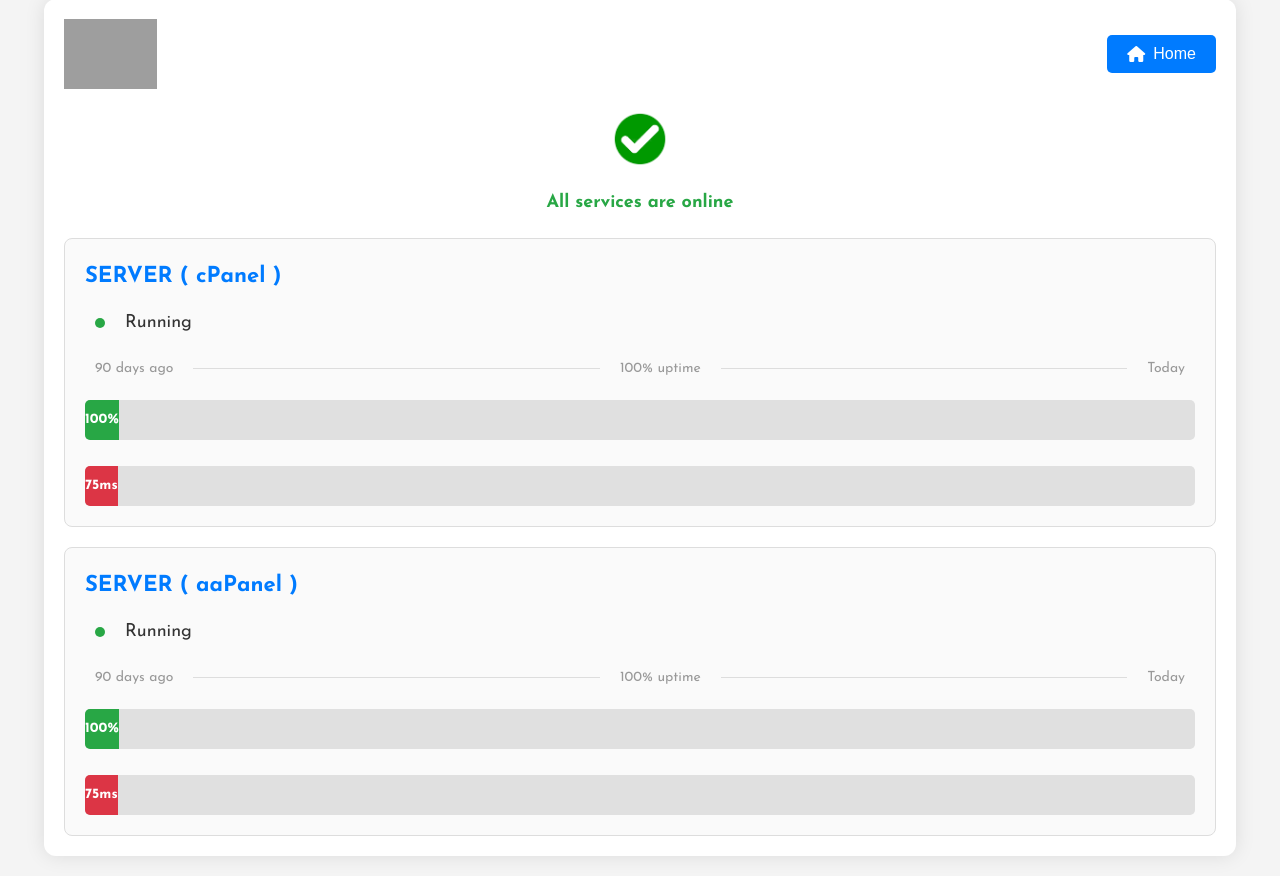
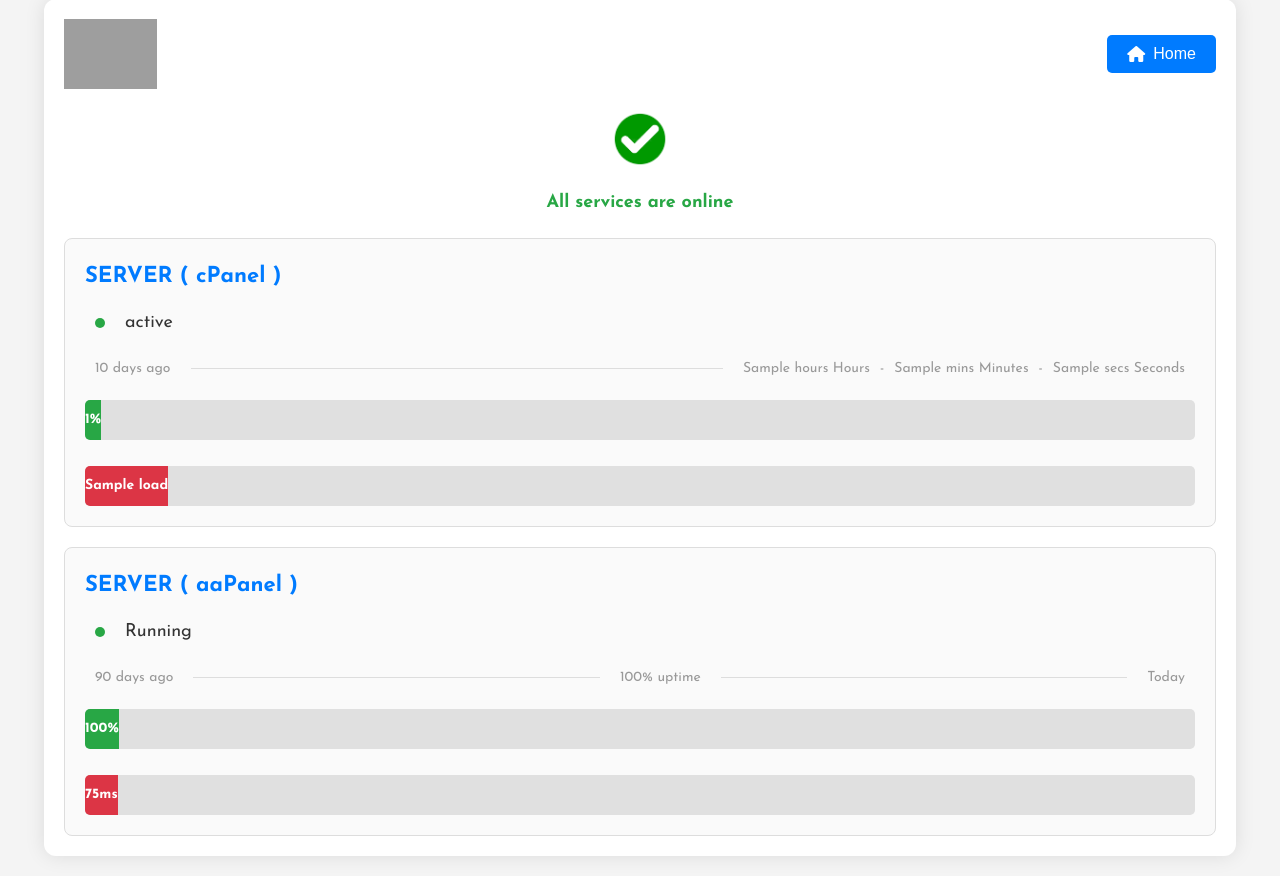
Before and after one commit to KrishnGupta/-Owner-avatar-Server-status-hardikserver, a Flask app: page / in a window 1280 px wide. Shown: the part 21-897 px from the top of the page. Run offline with Flask 3, Linux system fonts and the light colour scheme; a database or web service that is not in the repository returns one stand-in record (values such as "Sample title"); data that the repository does not hold is empty; grey boxes are pictures that could not be loaded.

Commit message:
upadate templates/index page

```diff
--- a/templates/index.html
+++ b/templates/index.html
@@ -19,7 +19,7 @@
             <button class="helpdesk-button"><i class="fas fa-home"></i>Home</button>
         </header>
 
-        <img src="images/right.png" alt="Status Banner" class="status-banner">
+        <img src="static/images/right.png" alt="Status Banner" class="status-banner">
 
         <div class="all-services-online">All services are online</div>
 
@@ -29,22 +29,25 @@
                     <h2>SERVER ( cPanel )</h2>
                 </div>
                 <div class="service-name">
-                    <span class="status-icon online"></span> <span>Running</span>
+                    <span class="status-icon online"></span> <span>{{ data }}</span>
+
                 </div>
                 <div class="service-details">
                     <div class="horizontal-bar">
-                        <span>90 days ago</span>
+                        <span>{{ days }} days ago</span>
                         <div class="line"></div>
+                        <span>{{ hours }} Hours</span> - <span>{{ mins }} Minutes </span>- <span>{{ secs }} Seconds </span>
+                        <!-- <div class="line"></div>
                         <span>100% uptime</span>
                         <div class="line"></div>
-                        <span>Today</span>
+                        <span>Today</span> -->
                     </div>
                     <div class="chart-container">
                         <div class="chart" id="uptime-chart">
-                            <div id="uptime-bar" class="chart-bar uptime-bar">100%</div>
+                            <div id="uptime-bar" class="chart-bar uptime-bar">{{ uptime_percentage }}%</div>
                         </div> <br>
                         <div class="chart" id="response-chart">
-                            <div id="response-bar" class="chart-bar response-bar">75ms</div>
+                            <div id="response-bar" class="chart-bar response-bar">{{ load }}</div>
                         </div>
                     </div>
 
```
